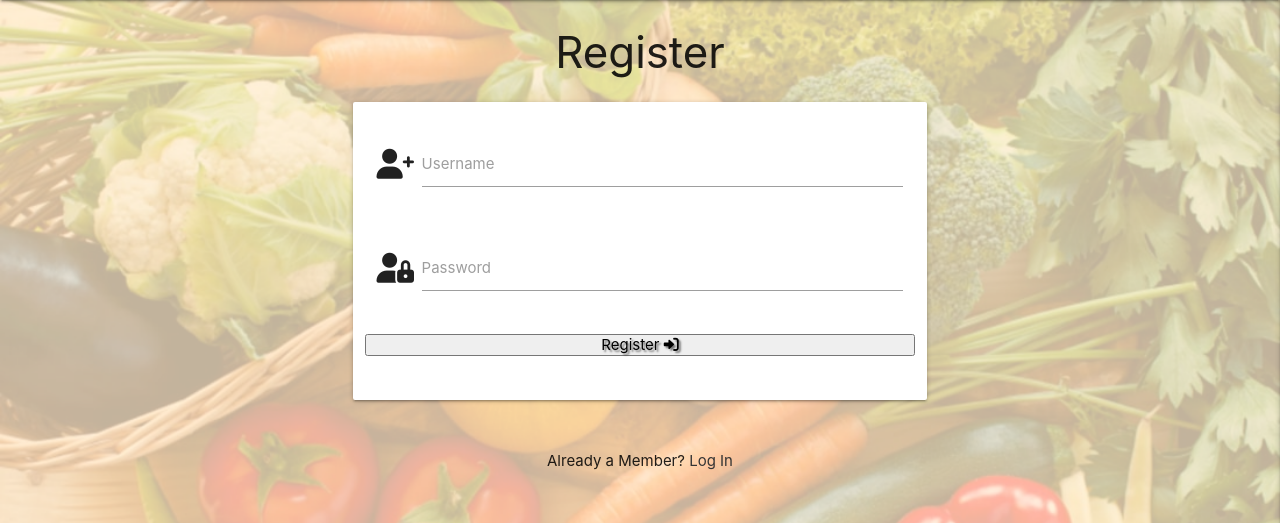
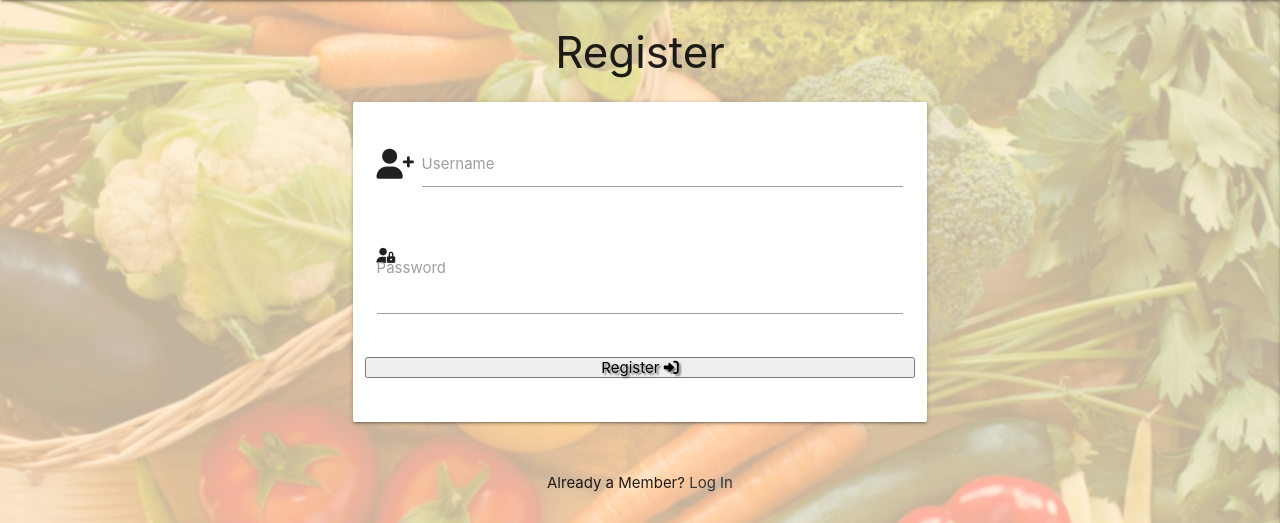
Before and after one commit to Code-Institute-Submissions/alex-1134-recipes_MayResub, a Flask app: page /register in a window 1280 px wide. Shown: the part 64-587 px from the top of the page. Run offline with Flask 2, Linux system fonts and the light colour scheme; some libraries are stand-ins or nearby versions.

Commit message:
Update README

```diff
--- a/templates/register.html
+++ b/templates/register.html
@@ -17,7 +17,7 @@
          <!-- password button -->
          <div class="row">
             <div class="input-field col s12">
-                <i class="fas fa-user-lock prefix light-grey-text text-darken-4"></i>
+                <i class="fas fa-user-lock light-grey-text text-darken-4"></i>
               <input id="password" name="password" type="password" minlength="10" maxlength="30" pattern="^[a-zA-Z0-9]{10,30}$" class="validate" required>
               <label for="password">Password</label>
             </div>
```
Also changed, not shown: README.md, static/images/fixed-html.jpg (added).
